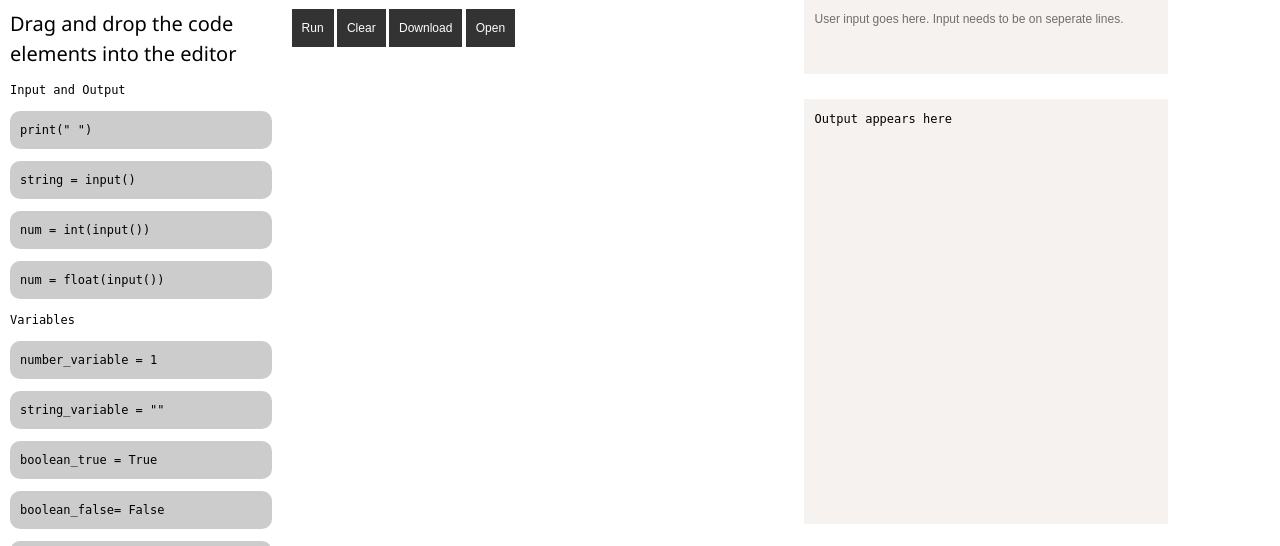
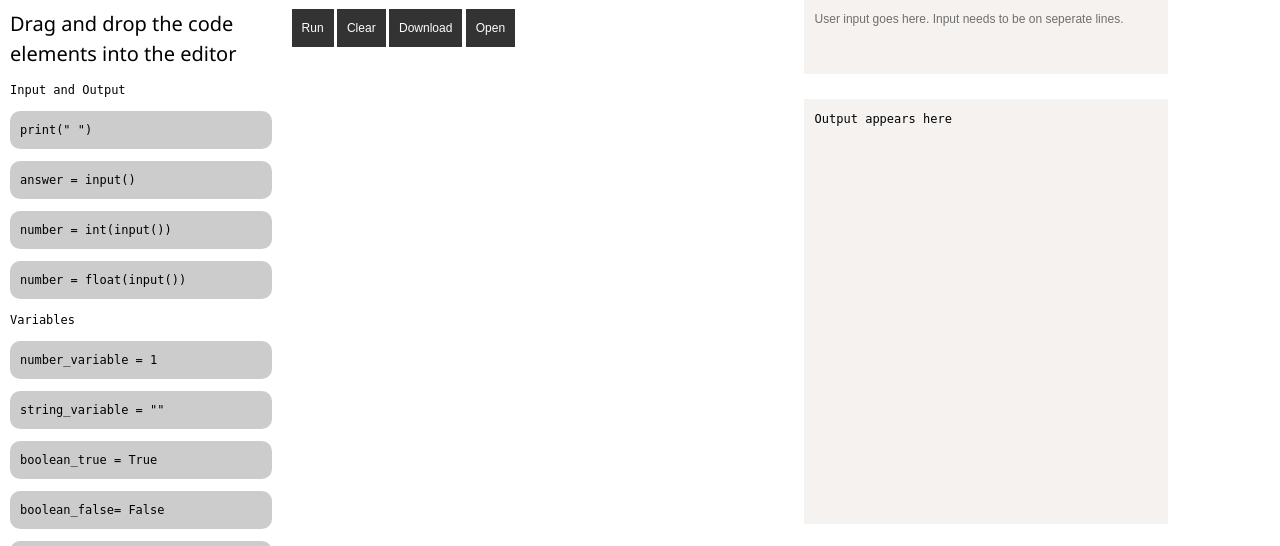
Before and after one commit to Mango-Learning/MangoPython, a Flask app: page / in a window 1280 px wide. Shown: the part 105-651 px from the top of the page. Run offline with Flask 2, Linux system fonts and the light colour scheme; some libraries are stand-ins or nearby versions.

Commit message:
Update index.html

```diff
--- a/templates/index.html
+++ b/templates/index.html
@@ -123,9 +123,9 @@ pre {
 	<h4> Drag and drop the code elements into the editor </h4>
 	<p>Input and Output</p>
 	<pre class="drag-me"  draggable="true"><code class="language-python">print(" ")</code></pre>
-	<pre class="drag-me"  draggable="true"><code class="language-python">string = input()</code></pre>
-    <pre class="drag-me"  draggable="true"><code class="language-python">num = int(input())</code></pre>
-	<pre class="drag-me"  draggable="true"><code class="language-python">num = float(input())</code></pre>
+	<pre class="drag-me"  draggable="true"><code class="language-python">answer = input()</code></pre>
+    <pre class="drag-me"  draggable="true"><code class="language-python">number = int(input())</code></pre>
+	<pre class="drag-me"  draggable="true"><code class="language-python">number = float(input())</code></pre>
 	<p>Variables</p>
 	<pre class="drag-me"  draggable="true"><code class="language-python">number_variable = 1</code></pre>
 	<pre class="drag-me"  draggable="true"><code class="language-python">string_variable = ""</code></pre>
```
